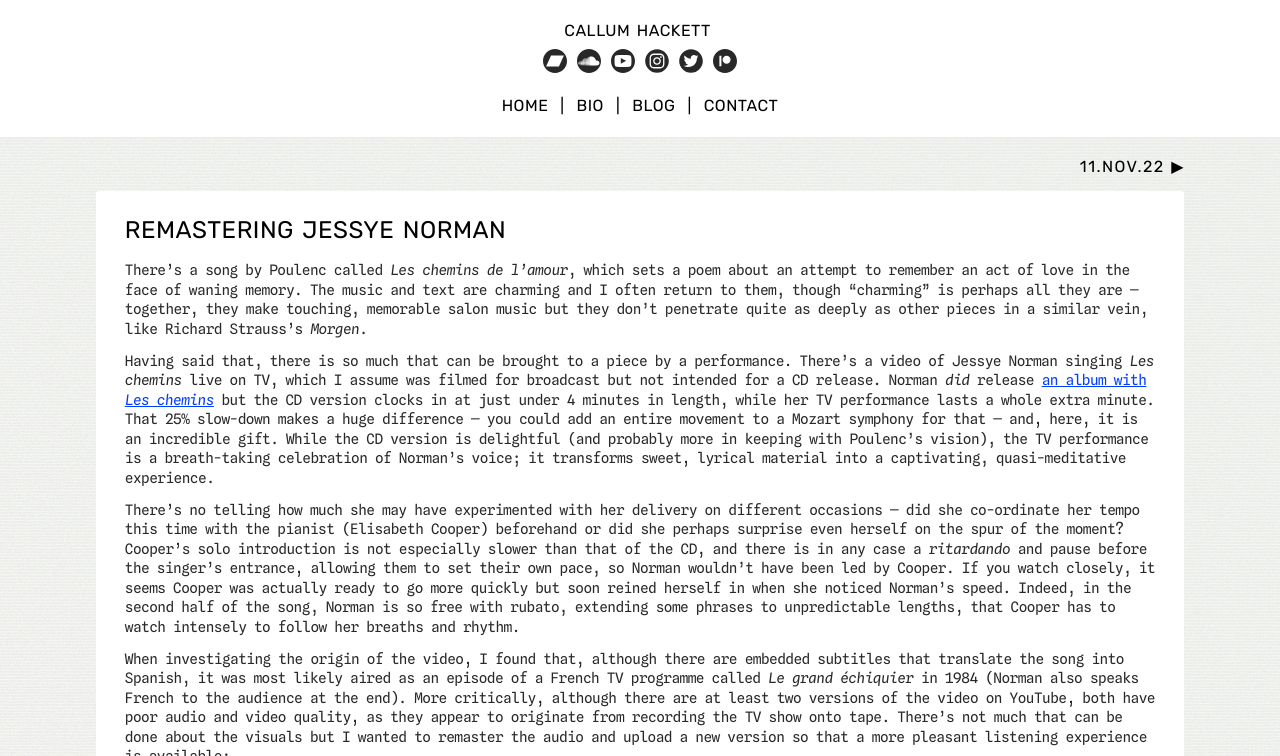
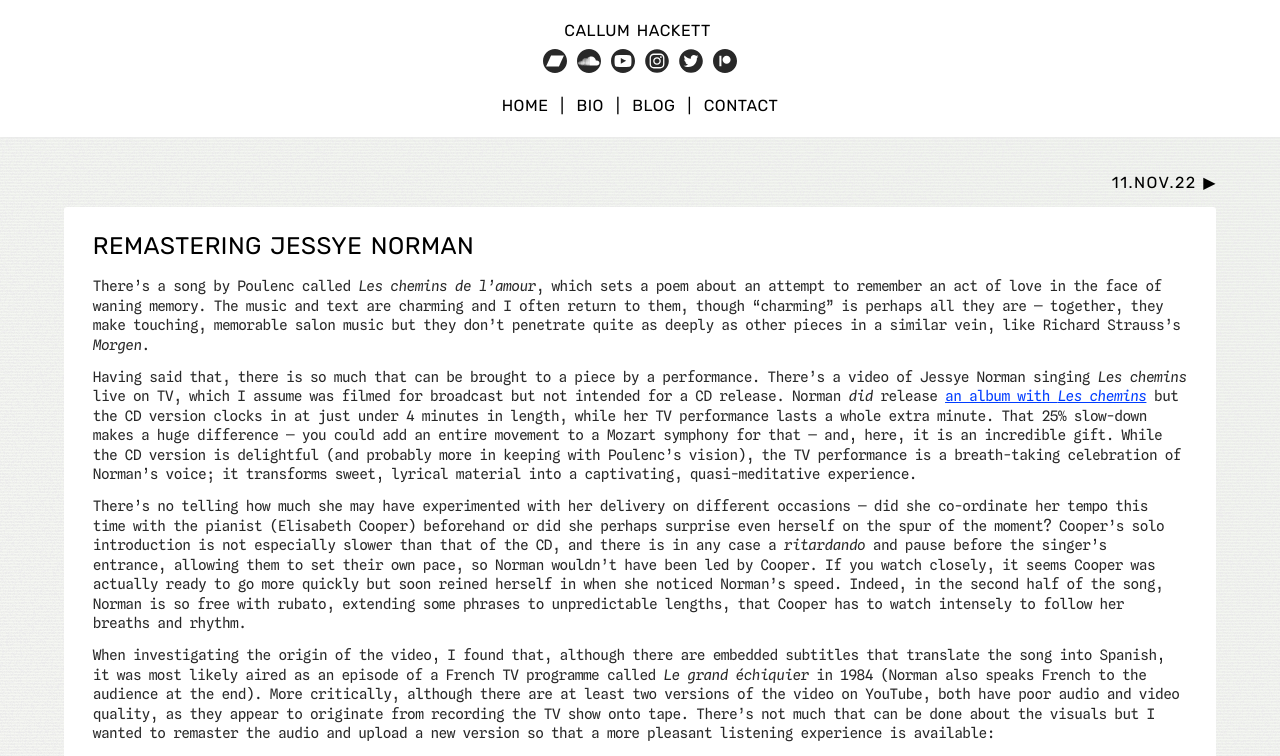
Before and after one commit to callumhackett/callumhackett.github.io, a Jekyll site: the page built from _posts/2022-11-11-jessye-norman-remastered.md, in a window 1280 px wide. Shown: the top 756 px of the page. Built offline with Jekyll 4.4.1, drawn with Linux system fonts in a browser that asks for light colours; comment, search, counter and statistics services are not loaded; grey boxes are pictures that could not be loaded.

Commit message:
fixed youtube embedding

```diff
--- a/assets/css/index.css
+++ b/assets/css/index.css
@@ -77,7 +77,7 @@
     }
     .music-cell, .img-cell, .video-cell, .text-cell {
         position: relative;
-        width: 85%;
+        width: 90%;
         margin: auto;
     }
     .music-cell {
@@ -87,7 +87,7 @@
         width: 100%;
     }
     .video-cell {
-        padding-bottom: 47.81%; /* ensures 16:9 aspect ratio when width is 85% */
+        padding-bottom: 50.63%; /* ensures 16:9 aspect ratio when width is 85% */
     }
     .video-cell iframe {
         position: absolute;
--- a/assets/css/page.css
+++ b/assets/css/page.css
@@ -55,14 +55,24 @@
 @media screen and (max-width: 1365px) {
     #main-table {
         margin: auto;
-        width: 85%;
+        width: 90%;
     }
     #metadata {
-        padding: 0 0 1em 0; /* this should be equal to the content padding */
+        padding: 1em 0 1em 0; /* this should be equal to the content padding */
+    }
+    .youtube {
+        position: relative;
+        width: 100%;
+        height: 0;
+        padding-bottom: 56.25%;
+        margin: 0 0 0.9em 0;
     }
     iframe {
-        width: 100%; /* this should be the same as the large cell width */
-        margin: 0 0 1.35em 0;
+        position: absolute;
+        top: 0;
+        left: 0;
+        width: 100%;
+        height: 100%;
     }
     audio {
         width: 100%;
```
